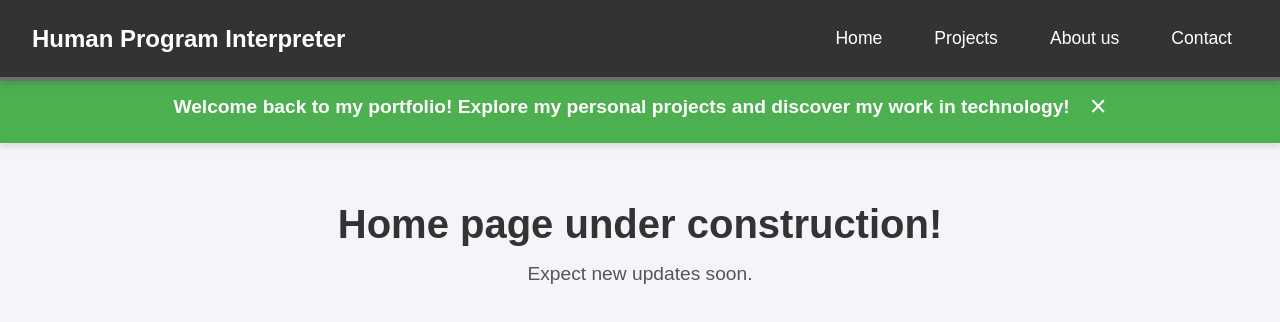
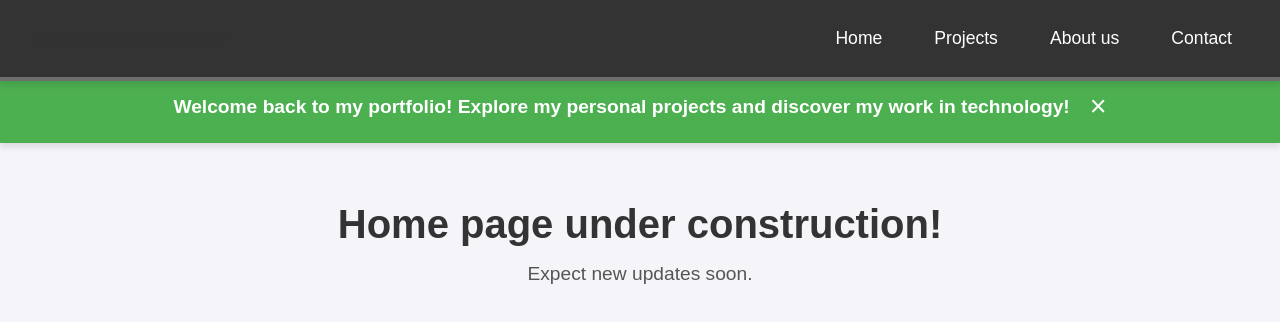
Before and after one commit to molxeuz/WebPage_HumanProgramInterpreter, a plain HTML site: page index.html in a window 1280 px wide. Drawn offline with Linux system fonts and the light colour scheme.

Commit message:
Bug Fixed

```diff
--- a/index.html
+++ b/index.html
@@ -8,7 +8,7 @@
     </head>
     <body>
         <nav>
-            <div class="logo">Human Program Interpreter</div>
+            <div clsass="logo">Human Program Interpreter</div>
             <div class="menu-toggle">&#9776;</div>
             <ul class="nav-links">
                 <li><a href="index.html">Home</a></li>
```
